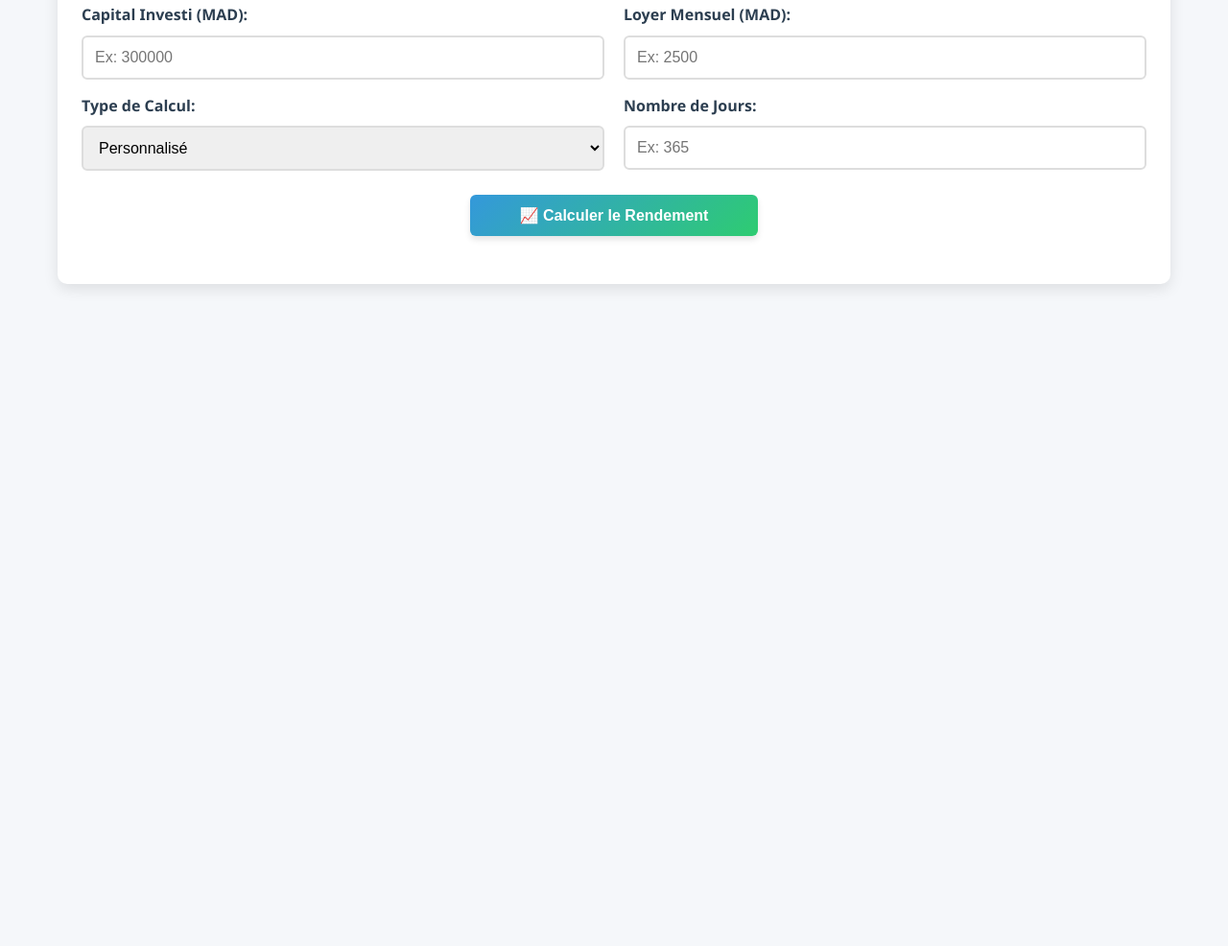
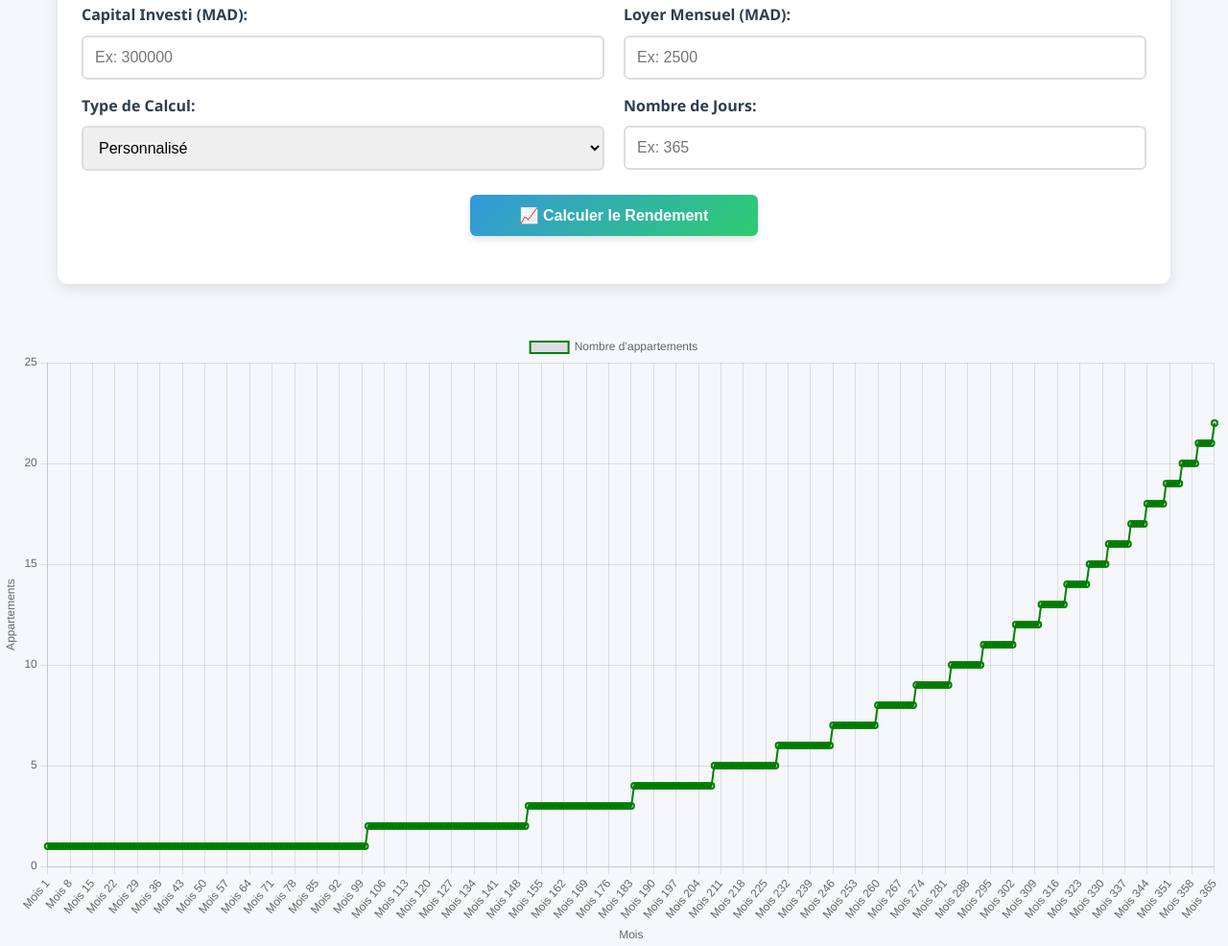
Before and after one commit to Code1deep/Mi-Aicha_invest_Heritge, a plain HTML site: page index.html in a window 1280 px wide. Shown: the part 1265-2251 px from the top of the page at 96% size. Before the commit the page ends 1611 px from the top, so only its background shows below. Drawn offline with nearby package versions, Linux system fonts and the light colour scheme.

Commit message:
Update index.html

```diff
--- a/index.html
+++ b/index.html
@@ -388,8 +388,69 @@
         </div>
     </div>
 
+    <canvas id="appartChart" width="800" height="400"></canvas>
+
     <script src="https://cdn.jsdelivr.net/npm/chart.js"></script>
     <script>
+    const appartPrice = 100000;     // Prix d’un appartement
+    const rentPerMonth = 1000;      // Loyer mensuel par appartement
+    const days = 365 * 30;          // 30 ans
+
+    let appartCount = 1;
+    let cashReserve = 0;
+    let data = [];
+    let labels = [];
+
+    for (let day = 1; day <= days; day++) {
+        // Revenu du jour
+        let dailyRent = (rentPerMonth * appartCount) / 30;
+        cashReserve += dailyRent;
+
+        // Acheter de nouveaux apparts si réserve suffisante
+        while (cashReserve >= appartPrice) {
+            appartCount++;
+            cashReserve -= appartPrice;
+        }
+
+        // (Re)calcul du loyer journalier après achat
+        dailyRent = (rentPerMonth * appartCount) / 30;
+
+        // Enregistrer les données une fois par mois
+        if (day % 30 === 0) {
+            labels.push("Mois " + (day / 30));
+            data.push(appartCount);
+        }
+    }
+
+    // Affichage du graphique
+    const ctx = document.getElementById('appartChart').getContext('2d');
+    new Chart(ctx, {
+        type: 'line',
+        data: {
+            labels: labels,
+            datasets: [{
+                label: 'Nombre d’appartements',
+                data: data,
+                borderColor: 'green',
+                borderWidth: 2,
+                fill: false,
+                tension: 0.2
+            }]
+        },
+        options: {
+            responsive: true,
+            scales: {
+                y: {
+                    beginAtZero: true,
+                    title: { display: true, text: 'Appartements' }
+                },
+                x: {
+                    title: { display: true, text: 'Mois' }
+                }
+            }
+        }
+    });
+
         document.addEventListener('DOMContentLoaded', function() {
             let chart = null;
             let milestones = []; // Déclaration de la variable milestones
```
